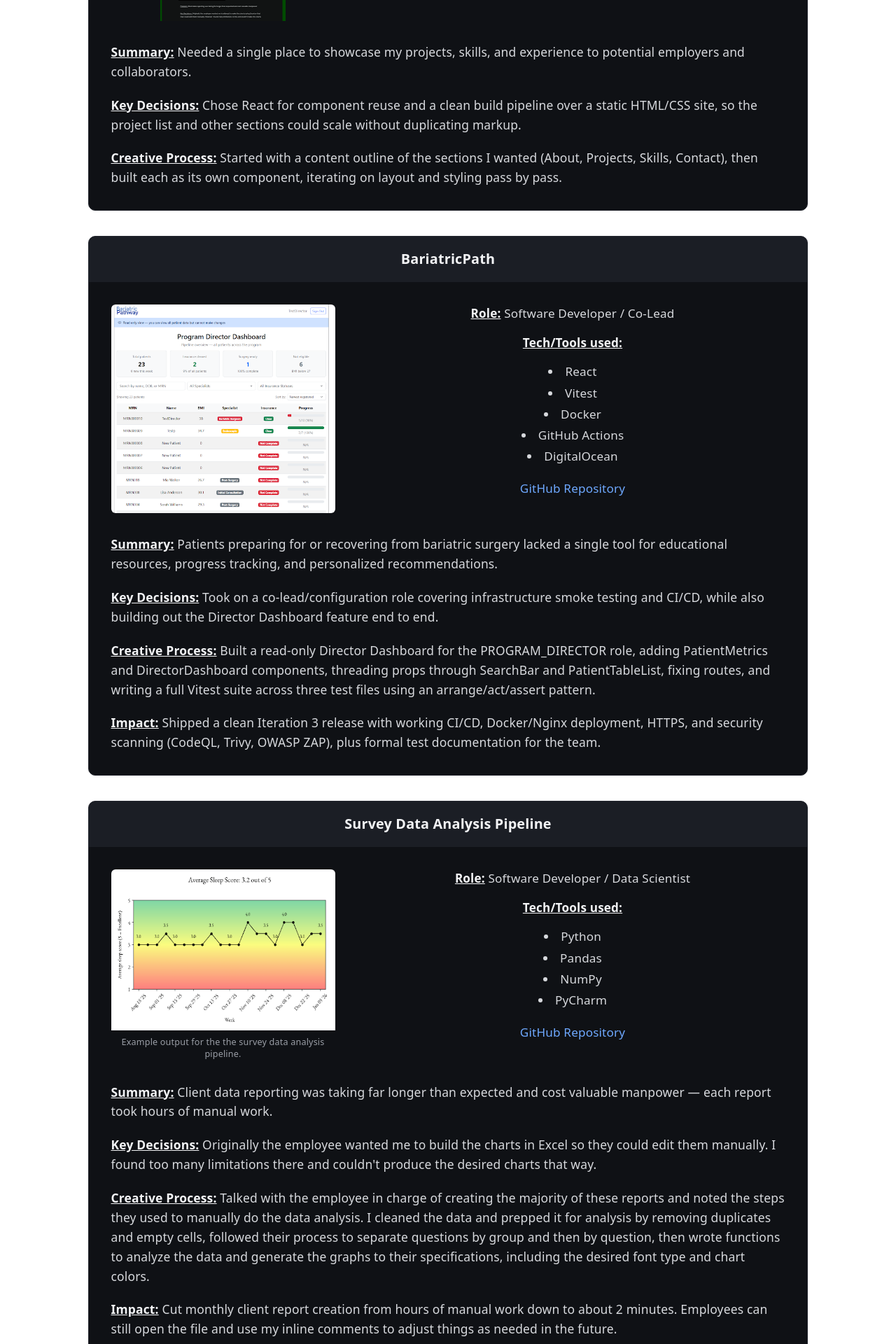
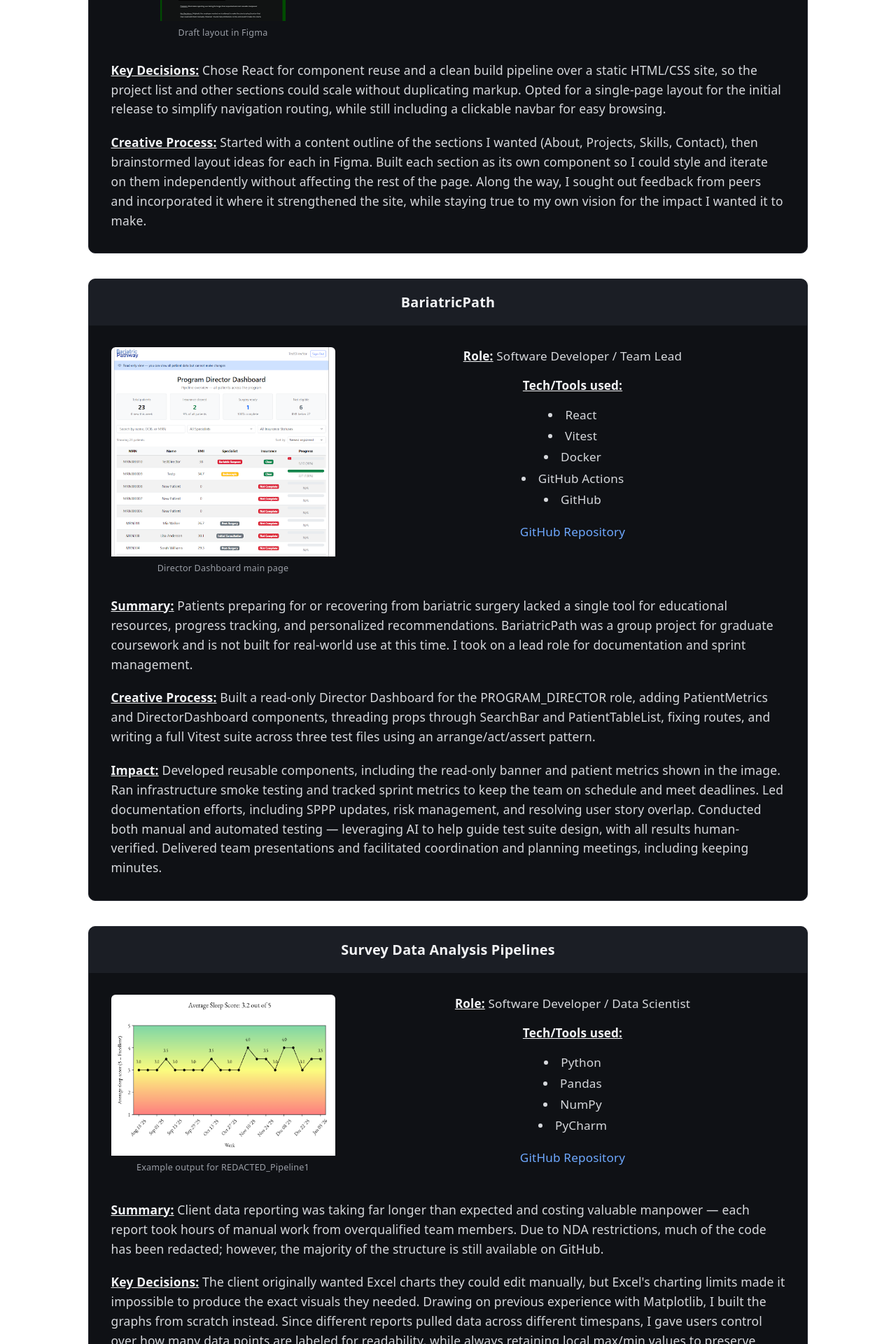
Before and after one commit to kasch890/my-portfolio, a React (Vite) app: page / in a window 1280 px wide. Shown: the part 1420-3340 px from the top of the page at 70% size. Built offline with nearby package versions, Linux system fonts and the light colour scheme.

Commit message:
updated all coding project info

```diff
--- a/src/components/ProjectsSection.jsx
+++ b/src/components/ProjectsSection.jsx
@@ -7,49 +7,47 @@ import BariPath from "../assets/BPDirectorDashboard.png";
 
 const projectsData = [
   {
-    title: "Personal Portfolio Website",
+    title: "Portfolio Website",
     repoUrl: "https://github.com/kasch890/my-portfolio",
     image: PortfolioFigma,
-    role: "Software Developer",
-    tools: ["React", "JavaScript", "CSS", "Vite"],
-    summary:
-      "Needed a single place to showcase my projects, skills, and experience to potential employers and collaborators.",
+    caption: "Draft layout in Figma",
+    role: "Software Developer & Designer",
+    tools: ["React", "JavaScript", "CSS", "Vite", "Figma"],
     keyDecisions:
-      "Chose React for component reuse and a clean build pipeline over a static HTML/CSS site, so the project list and other sections could scale without duplicating markup.",
+      "Chose React for component reuse and a clean build pipeline over a static HTML/CSS site, so the project list and other sections could scale without duplicating markup. Opted for a single-page layout for the initial release to simplify navigation routing, while still including a clickable navbar for easy browsing.",
     creativeProcess:
-      "Started with a content outline of the sections I wanted (About, Projects, Skills, Contact), then built each as its own component, iterating on layout and styling pass by pass.",
+      "Started with a content outline of the sections I wanted (About, Projects, Skills, Contact), then brainstormed layout ideas for each in Figma. Built each section as its own component so I could style and iterate on them independently without affecting the rest of the page. Along the way, I sought out feedback from peers and incorporated it where it strengthened the site, while staying true to my own vision for the impact I wanted it to make.",
   },
   {
     title: "BariatricPath",
     repoUrl:
       "https://github.com/BUMETCS673/cs673olsum26project-cs673olsum26team1",
     image: BariPath,
-    role: "Software Developer / Co-Lead",
-    tools: ["React", "Vitest", "Docker", "GitHub Actions", "DigitalOcean"],
+    caption: "Director Dashboard main page",
+    role: "Software Developer / Team Lead",
+    tools: ["React", "Vitest", "Docker", "GitHub Actions", "GitHub"],
     summary:
-      "Patients preparing for or recovering from bariatric surgery lacked a single tool for educational resources, progress tracking, and personalized recommendations.",
-    keyDecisions:
-      "Took on a co-lead/configuration role covering infrastructure smoke testing and CI/CD, while also building out the Director Dashboard feature end to end.",
+      "Patients preparing for or recovering from bariatric surgery lacked a single tool for educational resources, progress tracking, and personalized recommendations. BariatricPath was a group project for graduate coursework and is not built for real-world use at this time. I took on a lead role for documentation and sprint management.",
     creativeProcess:
       "Built a read-only Director Dashboard for the PROGRAM_DIRECTOR role, adding PatientMetrics and DirectorDashboard components, threading props through SearchBar and PatientTableList, fixing routes, and writing a full Vitest suite across three test files using an arrange/act/assert pattern.",
     impact:
-      "Shipped a clean Iteration 3 release with working CI/CD, Docker/Nginx deployment, HTTPS, and security scanning (CodeQL, Trivy, OWASP ZAP), plus formal test documentation for the team.",
+      "Developed reusable components, including the read-only banner and patient metrics shown in the image. Ran infrastructure smoke testing and tracked sprint metrics to keep the team on schedule and meet deadlines. Led documentation efforts, including SPPP updates, risk management, and resolving user story overlap. Conducted both manual and automated testing — leveraging AI to help guide test suite design, with all results human-verified. Delivered team presentations and facilitated coordination and planning meetings, including keeping minutes.",
   },
   {
-    title: "Survey Data Analysis Pipeline",
+    title: "Survey Data Analysis Pipelines",
     repoUrl: "https://github.com/kasch890/BlankSlateREDACTED",
     image: DataParsingImg,
-    caption: "Example output for the the survey data analysis pipeline.",
+    caption: "Example output for REDACTED_Pipeline1",
     role: "Software Developer / Data Scientist",
     tools: ["Python", "Pandas", "NumPy", "PyCharm"],
     summary:
-      "Client data reporting was taking far longer than expected and cost valuable manpower — each report took hours of manual work.",
+      "Client data reporting was taking far longer than expected and costing valuable manpower — each report took hours of manual work from overqualified team members. Due to NDA restrictions, much of the code has been redacted; however, the majority of the structure is still available on GitHub.",
     keyDecisions:
-      "Originally the employee wanted me to build the charts in Excel so they could edit them manually. I found too many limitations there and couldn't produce the desired charts that way.",
+      "The client originally wanted Excel charts they could edit manually, but Excel's charting limits made it impossible to produce the exact visuals they needed. Drawing on previous experience with Matplotlib, I built the graphs from scratch instead. Since different reports pulled data across different timespans, I gave users control over how many data points are labeled for readability, while always retaining local max/min values to preserve visual clarity and impact on the graph. Users can also input any number of data files to concatenate into one, with duplicate, invalid, null, or empty values automatically removed.",
     creativeProcess:
-      "Talked with the employee in charge of creating the majority of these reports and noted the steps they used to manually do the data analysis. I cleaned the data and prepped it for analysis by removing duplicates and empty cells, followed their process to separate questions by group and then by question, then wrote functions to analyze the data and generate the graphs to their specifications, including the desired font type and chart colors.",
+      "Talked with the employee who created the majority of these reports and documented their manual analysis process. I cleaned the data and prepped it for analysis by removing duplicates and empty cells, followed their process of separating questions by group and then by individual question, then wrote functions to analyze the data and generate graphs to their exact specifications, including font and chart colors. I tested frequently and left detailed inline comments so the client could adjust the output on their own going forward.",
     impact:
-      "Cut monthly client report creation from hours of manual work down to about 2 minutes. Employees can still open the file and use my inline comments to adjust things as needed in the future.",
+      "Cut monthly client report creation from hours of manual work down to about 2 minutes.",
   },
 ];
 
```
